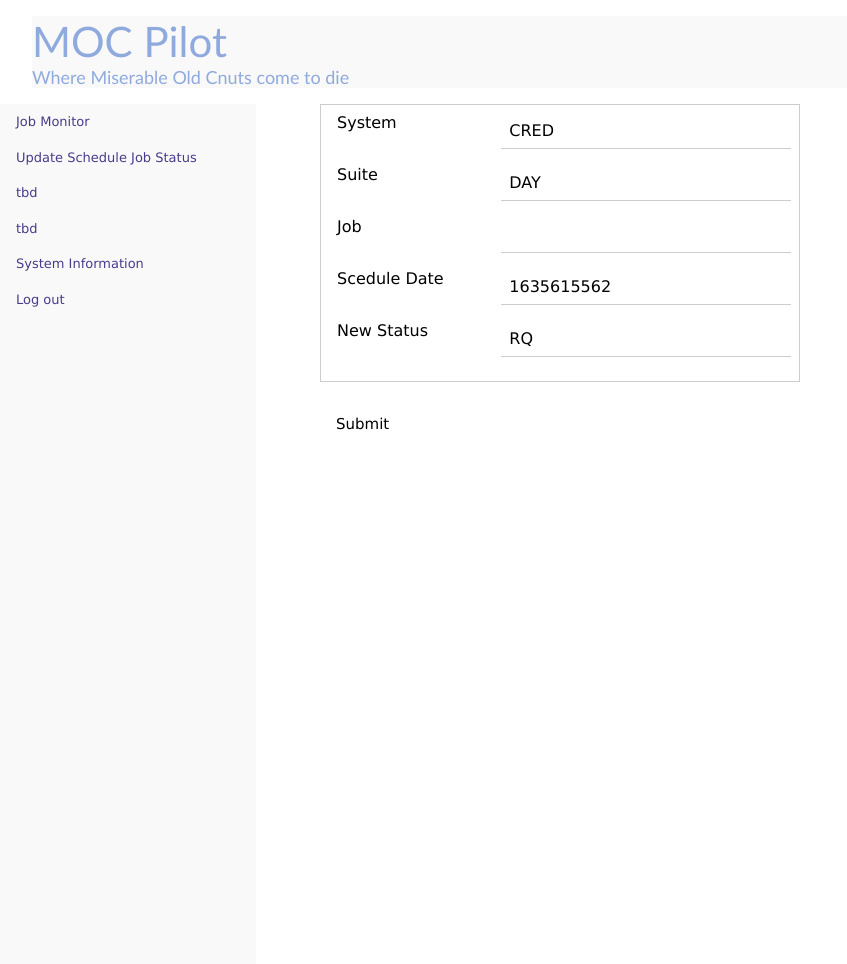
After one commit to gruara/MOCPilot, a PHP site: page /library/update_schedule_job_status.php in a window 1280 px wide. The commit adds this page. Shown: the whole page, without its empty margins (0-847 px from the left). Run offline with PHP 8.4, Linux system fonts and the light colour scheme; the visitor is signed in with stand-in values (Sample User, id 1); some libraries are stand-ins or nearby versions.

Commit message:
Version 1.5
Additional web site functionality and changes to web services

```diff
--- a/MOCP/library/functions.inc.php
+++ b/MOCP/library/functions.inc.php
@@ -127,4 +127,35 @@ curl_close($curl);
 
 
 }
+function update_schedule_job_status ($payload) {
+
+$curl = curl_init();
+
+curl_setopt_array($curl, array(
+  CURLOPT_URL => 'http://192.168.68.133:80/api/v1.0/MOCPilot/schedule_job',
+  CURLOPT_RETURNTRANSFER => true,
+  CURLOPT_ENCODING => '',
+  CURLOPT_MAXREDIRS => 10,
+  CURLOPT_TIMEOUT => 0,
+  CURLOPT_FOLLOWLOCATION => true,
+  CURLOPT_HTTP_VERSION => CURL_HTTP_VERSION_1_1,
+  CURLOPT_CUSTOMREQUEST => 'PUT',
+  CURLOPT_POSTFIELDS => $payload,
+  CURLOPT_HTTPHEADER => array(
+    'user: ' . $_SESSION['user_id'],
+	'token: ' . $_SESSION['token'],
+	'Content-Type: application/json'
+  ),
+));
+
+$response = curl_exec($curl);
+
+return $response;
+
+curl_close($curl);
+
+
+
+
+}
 ?>
--- a/MOCP/library/left_menu.inc.php
+++ b/MOCP/library/left_menu.inc.php
@@ -1,5 +1,5 @@
   <a href="/MOCP/library/frontpage.php" class="w3-bar-item w3-button">Job Monitor</a>
-  <a href="/MOCP/library/tbd.php" class="w3-bar-item w3-button">tbd</a>
+  <a href="/MOCP/library/update_schedule_job_status.php" class="w3-bar-item w3-button">Update Schedule Job Status</a>
   <a href="/MOCP/library/tbd.php" class="w3-bar-item w3-button">tbd</a>
   <a href="/MOCP/library/tbd.php" class="w3-bar-item w3-button">tbd</a>
   <a href="/MOCP/library/system_information.php" class="w3-bar-item w3-button">System Information</a>
--- a/MOCP/library/signon.php
+++ b/MOCP/library/signon.php
@@ -47,7 +47,10 @@ if ($_SERVER["REQUEST_METHOD"] == "POST") {
 	  $response = check_credentials($payload);
 	  $reply=json_decode($response,true);
 
+ // TODO Standardise response handling from web services
+
 	  if ($reply[1]['http_reply']['http_code'] == 200) {
+
 			$_SESSION["user_id"] = $uname;
 			$_SESSION["token"] = $reply[0]['payload']['token'];
 			$_SESSION['schedule_date'] = get_schedule_date();
@@ -56,7 +59,7 @@ if ($_SERVER["REQUEST_METHOD"] == "POST") {
 			exit;
 	  }
 	  $passwordErr = 'Sign on refused';
-	  $passwordErr = $_SESSION["token"];
+
   }
 
 
--- /dev/null
+++ b/MOCP/library/update_schedule_job_status.php
@@ -0,0 +1,100 @@
+<?php
+session_start();
+ini_set('display_errors', 1);
+ini_set('display_startup_errors', 1);
+error_reporting(E_ALL);
+?>
+<html>
+
+<?php include $_SERVER['DOCUMENT_ROOT'] . '/MOCP/templates/heading.inc.php' ?>
+<?php include $_SERVER['DOCUMENT_ROOT'] . '/MOCP/library/functions.inc.php';?>
+
+
+
+
+
+<div class="w3-sidebar w3-bar-block mocpMenu" style="width:20%">
+<?php include $_SERVER['DOCUMENT_ROOT'] . '/MOCP/library/left_menu.inc.php' ?>
+</div>
+
+<div style="margin-left:25%">
+
+<div>
+
+</div>
+<div>
+<?php
+$system='CRED';
+$suite='DAY';
+$job='';
+$schedule_date=$_SESSION['schedule_date'];
+$status='RQ';
+$date_validate="(?:19|20)\[0-9\]{2}-(?:(?:0\[1-9\]|1\[0-2\])-(?:0\[1-9\]|1\[0-9\]|2\[0-9\])|(?:(?!02)(?:0\[1-9\]|1\[0-2\])-(?:30))|(?:(?:0\[13578\]|1\[02\])-31))" ;
+$errormessage='';
+$errors=false;
+
+if ($_SERVER["REQUEST_METHOD"] == "POST") {
+  if ((empty($_POST['sys'])) or
+	  (empty($_POST['suite'])) or
+	  (empty($_POST['job'])) or
+	  (empty($_POST['schedule_date'])) or
+	  (empty($_POST['status']))) {
+		$errormessage="All fields must be supplied!";
+		$errors = true;
+	} else {
+		$system = strtoupper(($_POST["sys"]));
+		$suite = strtoupper(($_POST["suite"]));
+		$job = ($_POST["job"]);
+		$schedule_date = ($_POST["schedule_date"]);
+		$status = strtoupper(($_POST["status"]));
+    }
+
+    if (! $errors ) {
+		$errormessage = "Status updated";
+        $payload = "{ \"system\" : \"{$system }\", \"suite\" : \"{$suite}\",	\"job\" : \"{$job}\",\"schedule_date\" : \"{$schedule_date}\",\"new_status\" : \"{$status}\"}";
+        $response = update_schedule_job_status($payload);
+	    $reply=json_decode($response,true);
+	}
+ // TODO Standardise response handling from web services
+
+ 	  if ($reply['http_reply']['http_code'] == 200) {
+		  $errormessage = "Status updated";
+	  } else {
+		  $errormessage = 'Updated failed or status already set';
+	  }
+
+}
+?>
+<form method="post" action="<?php echo htmlspecialchars($_SERVER["PHP_SELF"]);?>">
+  <table class="w3-table  w3-border w3-container w3-center w3-left-align" style="width:50%">
+    <tr>
+	</tr>
+	<tr>
+		<td><label>System</label></td>
+		<td><input type="text" style="text-transform:uppercase" class="w3-input " maxlength="10"id="system" name="sys" value="<?php echo $system?>"></td>
+	</tr>
+	<tr>
+		<td><label>Suite</label></td>
+		<td><input type="text" style="text-transform:uppercase" class="w3-input " maxlength="10" id="suite" name="suite" value="<?php echo $suite?>"></td>
+	</tr>
+	<tr>
+		<td><label>Job</label></td>
+		<td><input type="number" class="w3-input " maxlength="6" id="job" name="job" value="<?php echo $job?>"></td>
+	</tr>
+		<tr>
+		<td><label>Scedule Date</label></td>
+		<td><input type="text" class="w3-input " required-pattern="<?php echo $date_validate ?> maxlength="6" id="schedule_date" name="schedule_date" value="<?php echo $schedule_date?>"></td>
+	</tr>
+	<tr>
+		<td><label>New Status</label></td>
+		<td><input type="text"class="w3-input " style="text-transform:uppercase" maxlength="2" id="status" name="status" value="<?php echo $status?>"></td>
+	</tr>
+	<tr><td  colspan="2" style="color:red;font-weight:bold"> <?php echo $errormessage?></td></tr>
+  </table>
+    <br><input class="w3-button w3-white w3-round-large w3-medium" type="submit" value="Submit">
+</form>
+</div>
+</div>
+</body>
+
+</html>
--- a/MOCP/templates/heading.inc.php
+++ b/MOCP/templates/heading.inc.php
@@ -3,6 +3,7 @@
 
 <link rel="stylesheet" href="https://www.w3schools.com/w3css/4/w3.css">
 <link rel="stylesheet" href="/MOCP/themes/styles.css">
+<script src="https://ajax.googleapis.com/ajax/libs/jquery/3.1.1/jquery.min.js"></script>
 
 <style>
 
```
Also changed, not shown: MOCP/library/frontpage.php (+11 -33 lines), MOCP/library/get_schedule_data.php (added, +44 -0 lines), 1 other file.
